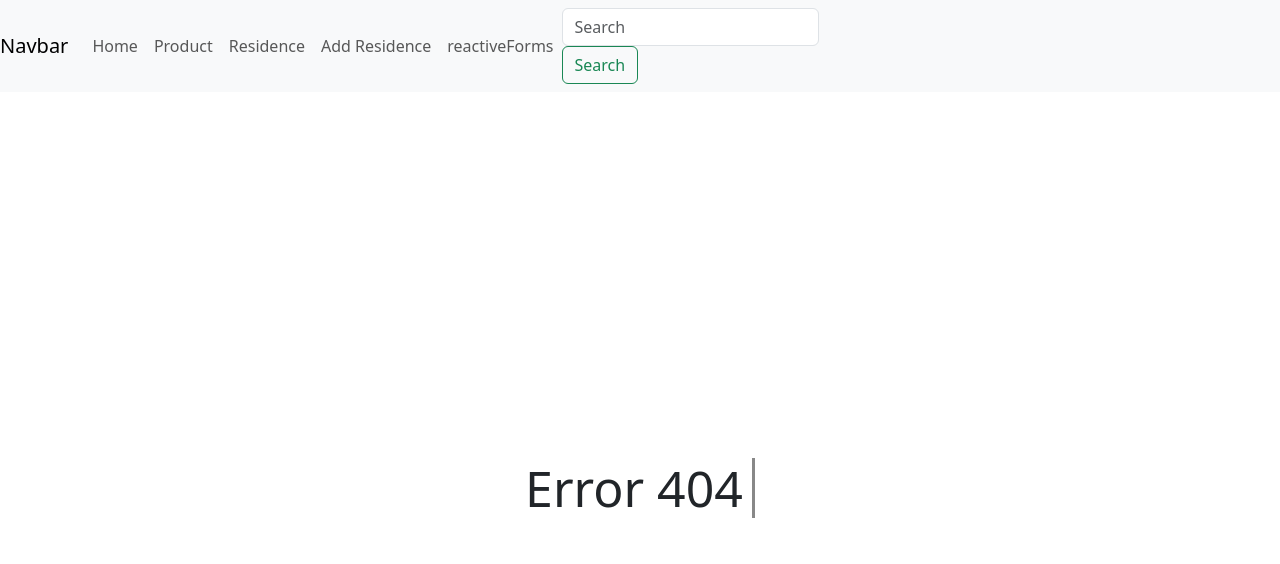
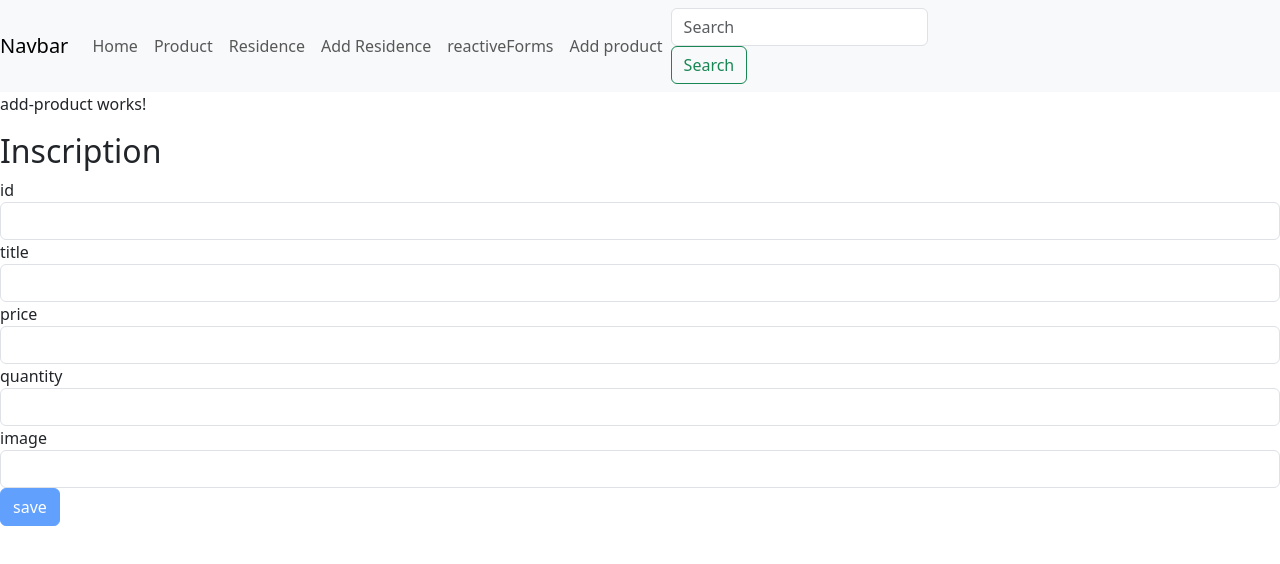
Before and after one commit to amiryazidi/ACC2CINFO3, an Angular app: page /addproduct in a window 1280 px wide. Before the commit this address had no page. Shown: the top 564 px of the page. Built offline with nearby package versions, Linux system fonts and the light colour scheme.

Commit message:
services

```diff
--- /dev/null
+++ b/src/app/add-product/add-product.component.html
@@ -0,0 +1,30 @@
+<p>add-product works!</p>
+<h2> Inscription </h2>
+<form class="form-group" [formGroup]="formProduct">
+    <label>id </label>
+    <input class="form-control" type="number" formControlName="id">
+    <div class="alert alert-danger" *ngIf="this.formProduct.controls['id'].invalid &&
+     this.formProduct.controls['id'].touched ">
+        <p *ngIf="formProduct.controls['id'].getError('required')"> id required</p>
+    </div>
+    <label>title </label>
+    <input class="form-control" type="text" formControlName="title">
+    <div class="alert alert-danger" *ngIf="this.formProduct.controls['title'].invalid && this.formProduct.controls['title'].touched ">
+        <p *ngIf="formProduct.controls['title'].getError('required')"> title required</p>
+        <p *ngIf="formProduct.controls['title'].getError('minlength')"> title doit contenir au moins 3 caracteres</p>
+    </div>
+    <label>price </label>
+    <input class="form-control" type="number" formControlName="price">
+    <div class="alert alert-danger" *ngIf="this.formProduct.controls['price'].invalid && this.formProduct.controls['price'].touched ">
+        <p *ngIf="formProduct.controls['price'].getError('required')"> price required</p>
+        <p *ngIf="formProduct.controls['price'].getError('min')"> price doit etre positive</p>
+    </div>
+
+    <label>quantity </label>
+    <input class="form-control" type="number" formControlName="quantity">
+
+    <label>image </label>
+    <input class="form-control" type="text" formControlName="image">
+
+    <input type="submit" class="btn btn-primary mb-2" value="save" (click)="show()" [disabled]="formProduct.invalid">
+</form>
--- /dev/null
+++ b/src/app/add-product/add-product.component.ts
@@ -0,0 +1,26 @@
+import { Component } from '@angular/core';
+import { FormControl, FormGroup, Validators } from '@angular/forms';
+import { Product } from '../model/product';
+
+@Component({
+  selector: 'app-add-product',
+  templateUrl: './add-product.component.html',
+  styleUrls: ['./add-product.component.css']
+})
+export class AddProductComponent {
+
+
+  formProduct = new FormGroup(
+    {
+      id:new FormControl('',Validators.required),
+      title:new FormControl('',[Validators.required,Validators.minLength(3)]),
+      price:new FormControl ('' ,[Validators.required,Validators.min(0)]),
+      quantity:new FormControl (''),
+      image:new FormControl ('' )
+    }
+  )
+
+  show(){
+    console.log(this.formProduct.value)
+  }
+}
--- a/src/app/app-routing.module.ts
+++ b/src/app/app-routing.module.ts
@@ -8,6 +8,7 @@ import { ResidenceComponent } from './residence/residence.component';
 import { FormResidenceComponent } from './form-residence/form-residence.component';
 import { ApartmentComponent } from './apartment/apartment.component';
 import { ReactiveFormsComponent } from './reactive-forms/reactive-forms.component';
+import { AddProductComponent } from './add-product/add-product.component';
 
 const routes: Routes = [
  {path:'home', component:HomeComponent},
@@ -15,6 +16,7 @@ const routes: Routes = [
  {path:'product', component:ProductComponent},
  {path:'residence', component:ResidenceComponent},
  {path:'forms', component:ReactiveFormsComponent},
+ {path:'addproduct', component:AddProductComponent},
  {path:'addResidence', component:FormResidenceComponent},
  {path:'product/:id', component:DetailProductComponent},
  {path:'showApart/:id',component:ApartmentComponent},
--- a/src/app/app.module.ts
+++ b/src/app/app.module.ts
@@ -13,6 +13,7 @@ import { ResidenceComponent } from './residence/residence.component';
 import { FormResidenceComponent } from './form-residence/form-residence.component';
 import { ApartmentComponent } from './apartment/apartment.component';
 import { ReactiveFormsComponent } from './reactive-forms/reactive-forms.component';
+import { AddProductComponent } from './add-product/add-product.component';
 
 @NgModule({
   declarations: [
@@ -26,6 +27,7 @@ import { ReactiveFormsComponent } from './reactive-forms/reactive-forms.componen
     FormResidenceComponent,
     ApartmentComponent,
     ReactiveFormsComponent,
+    AddProductComponent,
   ],
   imports: [
     BrowserModule,
--- a/src/app/detail-product/detail-product.component.ts
+++ b/src/app/detail-product/detail-product.component.ts
@@ -1,5 +1,6 @@
 import { Component } from '@angular/core';
 import { ActivatedRoute } from '@angular/router';
+import { Product } from '../model/product';
 
 @Component({
   selector: 'app-detail-product',
@@ -13,4 +14,6 @@ export class DetailProductComponent {
   id=this.Act.snapshot.params['id'];
 
 
+
+
 }
--- a/src/app/navbar/navbar.component.html
+++ b/src/app/navbar/navbar.component.html
@@ -24,7 +24,9 @@
                 <a class="nav-link" routerLink="/forms">reactiveForms </a>
             </li>
 
-
+            <li class="nav-item active">
+                <a class="nav-link" routerLink="/addproduct">Add product </a>
+            </li>
         </ul>
         <form class="form-inline my-2 my-lg-0">
             <input class="form-control mr-sm-2" type="search" placeholder="Search" aria-label="Search">
--- a/src/app/product/product.component.ts
+++ b/src/app/product/product.component.ts
@@ -1,5 +1,6 @@
 import { Component } from '@angular/core';
 import { Product } from '../model/product';
+import { ProductService } from '../services/product.service';
 
 @Component({
   selector: 'app-product',
@@ -8,13 +9,10 @@ import { Product } from '../model/product';
 })
 export class ProductComponent {
 
+  constructor(private ps:ProductService) { }
   priceMax!:number;
-  listProduct:Product[] = [
-    {id : 1 ,title: 'Iphone 15', price: 2000, quantity: 10, like: 0,image: 'https://www.apple.com/newsroom/images/2023/09/apple-debuts-iphone-15-and-iphone-15-plus/article/Apple-iPhone-15-lineup-hero-geo-230912_inline.jpg.large.jpg'},
-    {id : 2 ,title: 'Iphone 16', price: 3000, quantity: 0, like: 0,image: 'https://www.apple.com/newsroom/images/2023/09/apple-debuts-iphone-15-and-iphone-15-plus/article/Apple-iPhone-15-lineup-hero-geo-230912_inline.jpg.large.jpg'},
-    {id : 3 ,title: 'Iphone 17', price: 4000, quantity: 5, like: 0,image: 'https://www.apple.com/newsroom/images/2023/09/apple-debuts-iphone-15-and-iphone-15-plus/article/Apple-iPhone-15-lineup-hero-geo-230912_inline.jpg.large.jpg'},
 
-  ]
+  listProduct=this.ps.listProduct
 
   increment(i:number){
     this.listProduct[i].like++
--- a/src/app/reactive-forms/reactive-forms.component.ts
+++ b/src/app/reactive-forms/reactive-forms.component.ts
@@ -11,7 +11,7 @@ export class ReactiveFormsComponent {
   formLogin = new FormGroup(
     {
       login:new FormControl('',[Validators.required,Validators.minLength(3)]),
-      pwd:new FormControl ('' ,[Validators.required,Validators.pattern('^(?=.*[a-z])(?=.*[A-Z])[a-zA-Z*$')]),
+      pwd:new FormControl ('' ,[Validators.required,Validators.pattern(/^['a-zA-Z0-9']{6,}$/)]),
       tel:new FormControl ('' ,[Validators.required,Validators.pattern(/^['0-9']{8}$/)]),
       email:new FormControl ('' ,[Validators.required,Validators.email])
     }
--- /dev/null
+++ b/src/app/services/product.service.ts
@@ -0,0 +1,16 @@
+import { Injectable } from '@angular/core';
+import { Product } from '../model/product';
+
+@Injectable({
+  providedIn: 'root'
+})
+export class ProductService {
+
+  listProduct:Product[] = [
+    {id : 1 ,title: 'Iphone 15', price: 2000, quantity: 10, like: 0,image: 'https://www.apple.com/newsroom/images/2023/09/apple-debuts-iphone-15-and-iphone-15-plus/article/Apple-iPhone-15-lineup-hero-geo-230912_inline.jpg.large.jpg'},
+    {id : 2 ,title: 'Iphone 16', price: 3000, quantity: 0, like: 0,image: 'https://www.apple.com/newsroom/images/2023/09/apple-debuts-iphone-15-and-iphone-15-plus/article/Apple-iPhone-15-lineup-hero-geo-230912_inline.jpg.large.jpg'},
+    {id : 3 ,title: 'Iphone 17', price: 4000, quantity: 5, like: 0,image: 'https://www.apple.com/newsroom/images/2023/09/apple-debuts-iphone-15-and-iphone-15-plus/article/Apple-iPhone-15-lineup-hero-geo-230912_inline.jpg.large.jpg'},
+
+  ]
+  constructor() { }
+}
```
Also changed, not shown: src/app/add-product/add-product.component.css (added), 2 other files (tests, documents, lock files or other folders).
